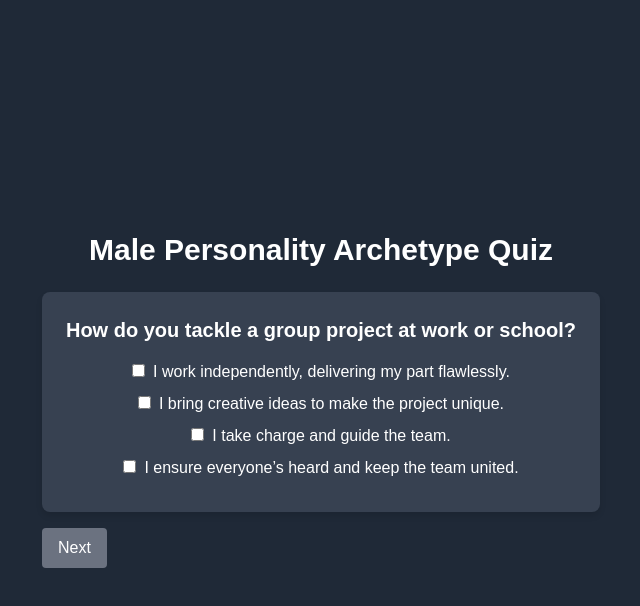
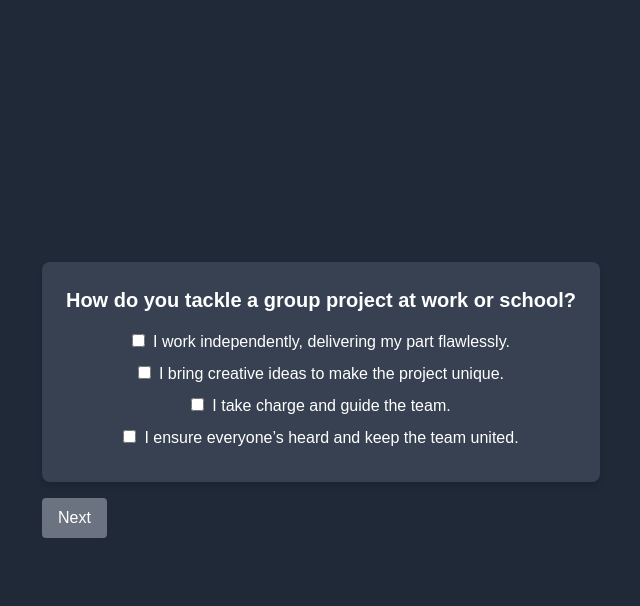
Before and after one commit to dhope1/Archetypes, a React (Create React App) app in the folder archetype-quiz/: page / in a window 1280 px wide. Both pictures are taken after a click on the button "Start Quiz". Shown: the top 606 px of the page, without its empty margins (319-959 px from the left). Built offline with nearby package versions, Linux system fonts and the light colour scheme.

Commit message:
Quiz.js updated, Title removed and transitions added

```diff
--- a/archetype-quiz/src/components/Quiz.js
+++ b/archetype-quiz/src/components/Quiz.js
@@ -60,11 +60,10 @@ function Quiz() {
 
   return (
     <div className="container">
-      <h1 className="text-3xl font-bold mb-6">Male Personality Archetype Quiz</h1>
       {showResults ? (
         <Results scores={scores} />
       ) : (
-        <div>
+        <div className="question-transition" key={currentQuestion}>
           <Question
             question={questions[currentQuestion]}
             onAnswer={(index) => handleAnswer(currentQuestion + 1, index)}
@@ -79,10 +78,7 @@ function Quiz() {
               {currentQuestion < questions.length - 1 ? 'Next' : 'Finish'}
             </button>
             {questions[currentQuestion].id === 13 && (
-              <button
-                onClick={handleSkip}
-                className="button"
-              >
+              <button onClick={handleSkip} className="button">
                 Skip
               </button>
             )}
```
